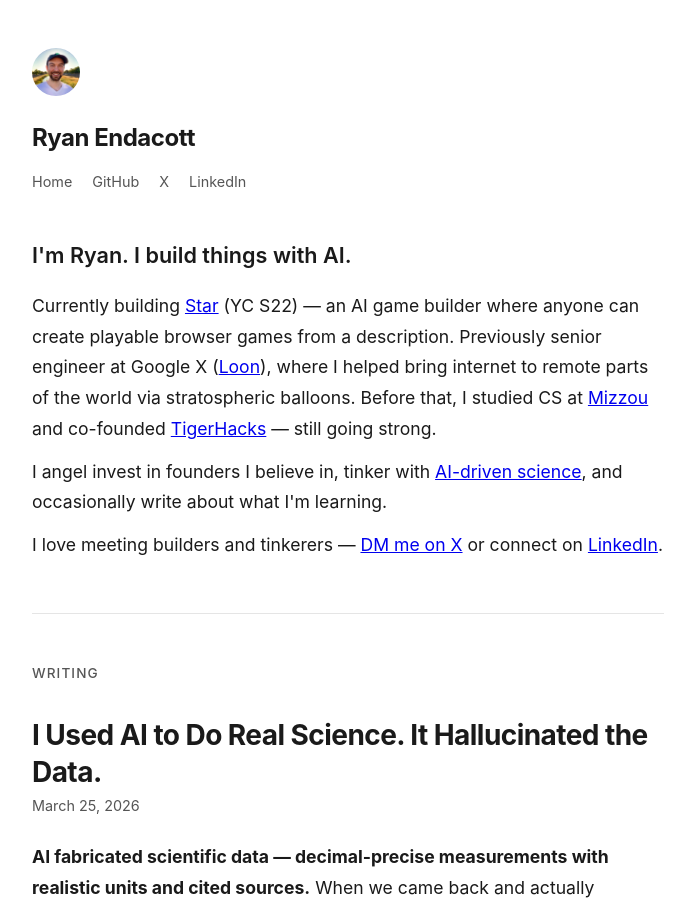
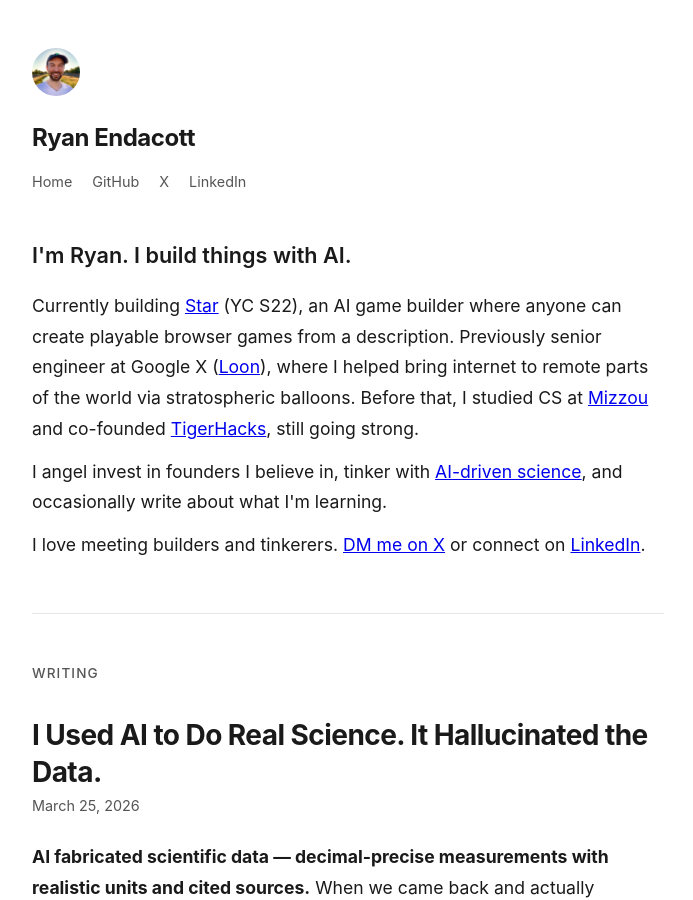
Before and after one commit to ryan-endacott/ryan-endacott.github.com, a Jekyll site: the page built from index.html, in a window 1280 px wide and 900 px high. Shown: the whole window, without its empty margins (292-985 px from the left). Built offline with Jekyll 4.4.1, drawn with Linux system fonts in a browser that asks for light colours; the list of posts is cut into pages by our own code.

Commit message:
Remove em dashes from intro

```diff
--- a/index.html
+++ b/index.html
@@ -7,9 +7,9 @@ title: Home
 
   <section class="intro">
     <p>I'm Ryan. I build things with AI.</p>
-    <p>Currently building <a href="https://buildwithstar.com">Star</a> (YC S22) — an AI game builder where anyone can create playable browser games from a description. Previously senior engineer at Google X (<a href="https://x.company/projects/loon/">Loon</a>), where I helped bring internet to remote parts of the world via stratospheric balloons. Before that, I studied CS at <a href="https://missouri.edu">Mizzou</a> and co-founded <a href="https://tigerhacks.com">TigerHacks</a> — still going strong.</p>
+    <p>Currently building <a href="https://buildwithstar.com">Star</a> (YC S22), an AI game builder where anyone can create playable browser games from a description. Previously senior engineer at Google X (<a href="https://x.company/projects/loon/">Loon</a>), where I helped bring internet to remote parts of the world via stratospheric balloons. Before that, I studied CS at <a href="https://missouri.edu">Mizzou</a> and co-founded <a href="https://tigerhacks.com">TigerHacks</a>, still going strong.</p>
     <p>I angel invest in founders I believe in, tinker with <a href="https://github.com/ryan-endacott/madscience">AI-driven science</a>, and occasionally write about what I'm learning.</p>
-    <p>I love meeting builders and tinkerers — <a href="https://x.com/RyanEndacott">DM me on X</a> or connect on <a href="https://linkedin.com/in/ryanendacott">LinkedIn</a>.</p>
+    <p>I love meeting builders and tinkerers. <a href="https://x.com/RyanEndacott">DM me on X</a> or connect on <a href="https://linkedin.com/in/ryanendacott">LinkedIn</a>.</p>
   </section>
 
   <section class="posts-section">
```
